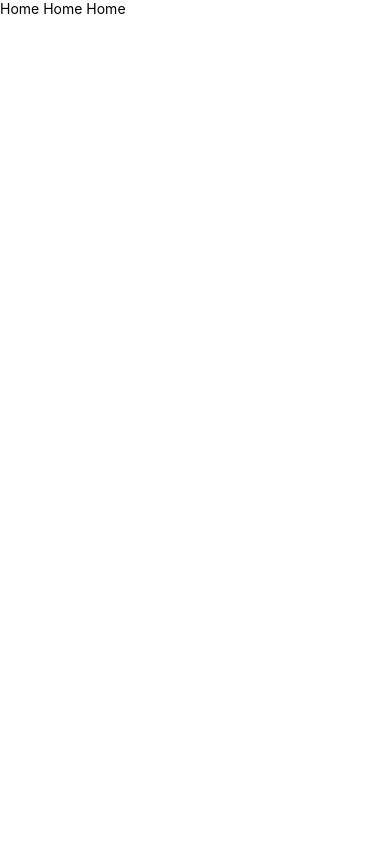
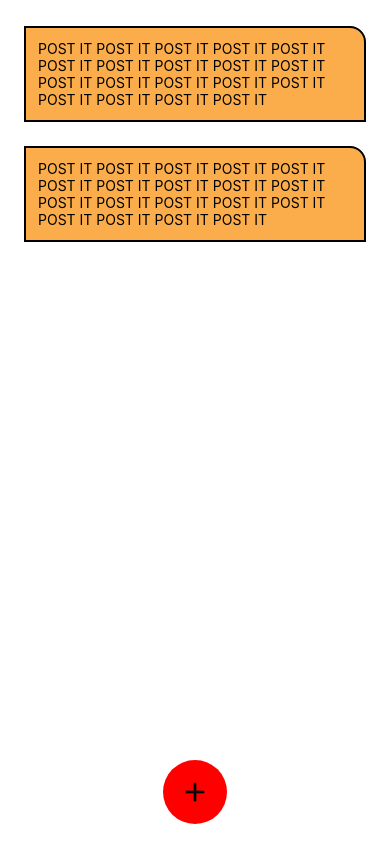
Before and after one commit to Mateus-Botelho-Pereira/do-it, a React Native app: screen / in a window 390 px wide. Built offline with nearby package versions, Linux system fonts and the light colour scheme.

Commit message:
Add button

```diff
--- a/package.json
+++ b/package.json
@@ -15,6 +15,7 @@
     "react": "17.0.2",
     "react-dom": "17.0.2",
     "react-native": "0.68.2",
+    "react-native-iphone-x-helper": "^1.3.1",
     "react-native-web": "0.17.7"
   },
   "devDependencies": {
@@ -23,5 +24,8 @@
     "@types/react-native": "~0.66.13",
     "typescript": "~4.3.5"
   },
+  "resolutions": {
+    "@types/react": "~17.0.21"
+  },
   "private": true
 }
--- /dev/null
+++ b/src/components/ButtonAdd/index.tsx
@@ -0,0 +1,20 @@
+import React from 'react';
+import { styles } from './styles';
+import { View, TouchableOpacity, TouchableOpacityProps } from "react-native";
+import { MaterialCommunityIcons } from "@expo/vector-icons"
+import { theme } from '../../global/styles/theme';
+
+export function ButtonAdd({...rest} : TouchableOpacityProps){
+  return(
+    <TouchableOpacity
+      style={styles.container}
+      {...rest}
+    >
+      <MaterialCommunityIcons
+        name="plus"
+        color={theme.baseColors.black}
+        size={32}
+      />
+    </TouchableOpacity>
+  );
+}
--- /dev/null
+++ b/src/components/ButtonAdd/styles.ts
@@ -0,0 +1,15 @@
+import { StyleSheet } from 'react-native';
+
+export const styles = StyleSheet.create({
+  container: {
+    width: 64,
+    height: 64,
+    backgroundColor: 'red',
+    borderRadius: 32,
+    alignItems: "center",
+    justifyContent: "center",
+    position: 'absolute',
+    bottom: 20,
+    alignSelf: 'center'
+  }
+});
--- /dev/null
+++ b/src/components/PostIt/index.tsx
@@ -0,0 +1,11 @@
+import React from 'react';
+import { styles } from './styles';
+import { View, Text } from 'react-native';
+
+export function PostIt(){
+  return (
+    <View style={styles.container}>
+      <Text style={styles.text}>POST IT POST IT POST IT POST IT POST IT POST IT POST IT POST IT POST IT POST IT POST IT POST IT POST IT POST IT POST IT POST IT POST IT POST IT POST IT </Text>
+    </View>
+  );
+}
--- /dev/null
+++ b/src/components/PostIt/styles.ts
@@ -0,0 +1,17 @@
+import { StyleSheet } from 'react-native';
+import { theme } from '../../global/styles/theme';
+
+export const styles = StyleSheet.create({
+  container: {
+    width: '100%',
+    backgroundColor: theme.postItColors.rioDeJaneiro.primeiro,
+    marginBottom: 24,
+    padding: 12,
+    borderColor: 'black',
+    borderWidth: 2,
+    borderTopRightRadius: 16,
+  },
+  text: {
+
+  }
+});
--- a/src/global/styles/theme.ts
+++ b/src/global/styles/theme.ts
@@ -51,6 +51,11 @@ export const theme = {
     },
   },
 
+  baseColors: {
+    black: '#000000',
+    white: '#FFFFFF',
+  },
+
   fonts: {
     light300: 'Roboto_300Light',
     regular400: 'Roboto_400Regular',
--- a/src/screens/Home/index.tsx
+++ b/src/screens/Home/index.tsx
@@ -1,11 +1,15 @@
 import React from 'react';
 import { styles } from './styles';
 import { View, Text } from 'react-native';
+import { PostIt } from '../../components/PostIt';
+import { ButtonAdd } from '../../components/ButtonAdd';
 
 export function Home(){
   return (
-    <View>
-      <Text>Home Home Home</Text>
+    <View style={styles.container}>
+      <PostIt/>
+      <PostIt/>
+      <ButtonAdd/>
     </View>
   );
 }
--- a/src/screens/Home/styles.ts
+++ b/src/screens/Home/styles.ts
@@ -1,7 +1,10 @@
 import { StyleSheet } from 'react-native';
+import { getStatusBarHeight } from "react-native-iphone-x-helper";
 
 export const styles = StyleSheet.create({
   container: {
     flex: 1,
+    paddingHorizontal: 24,
+    marginTop: getStatusBarHeight() + 26,
   }
 });
```
Also changed, not shown: 2 other files (tests, documents, lock files or other folders).
